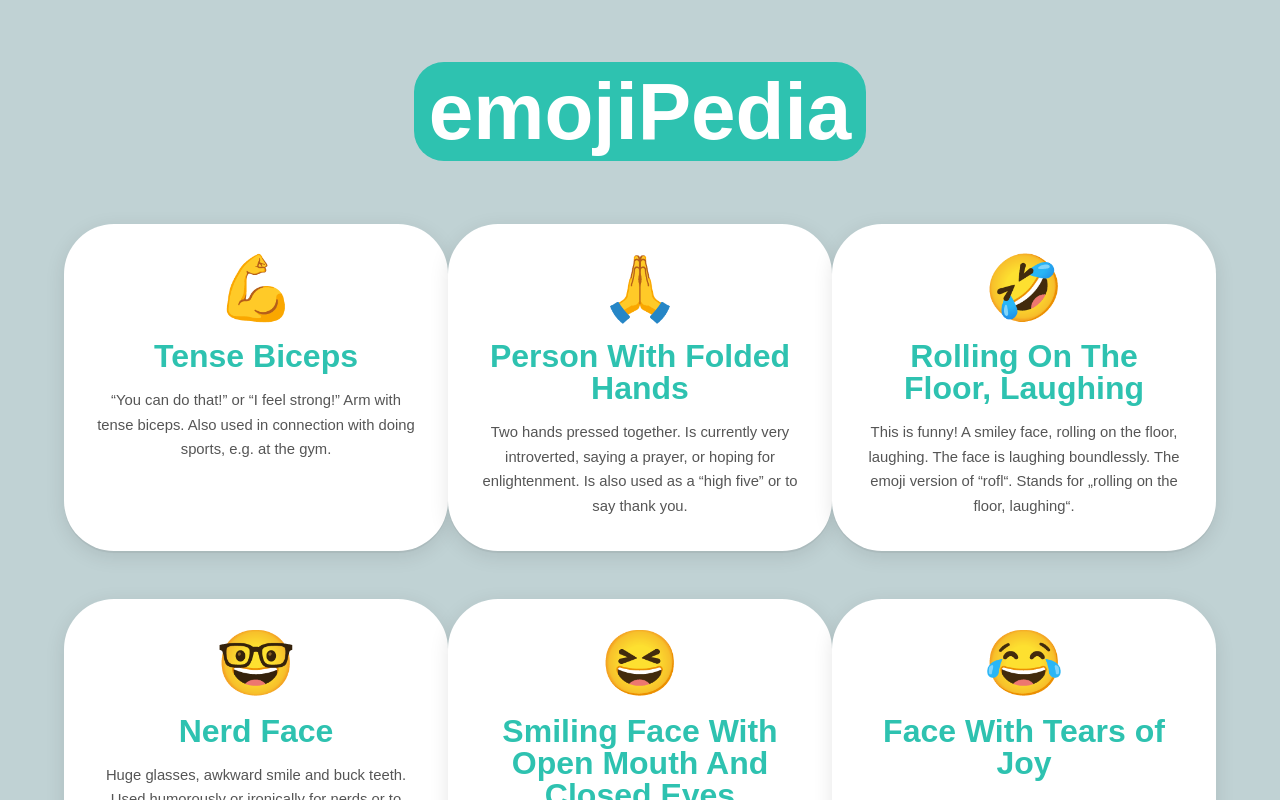
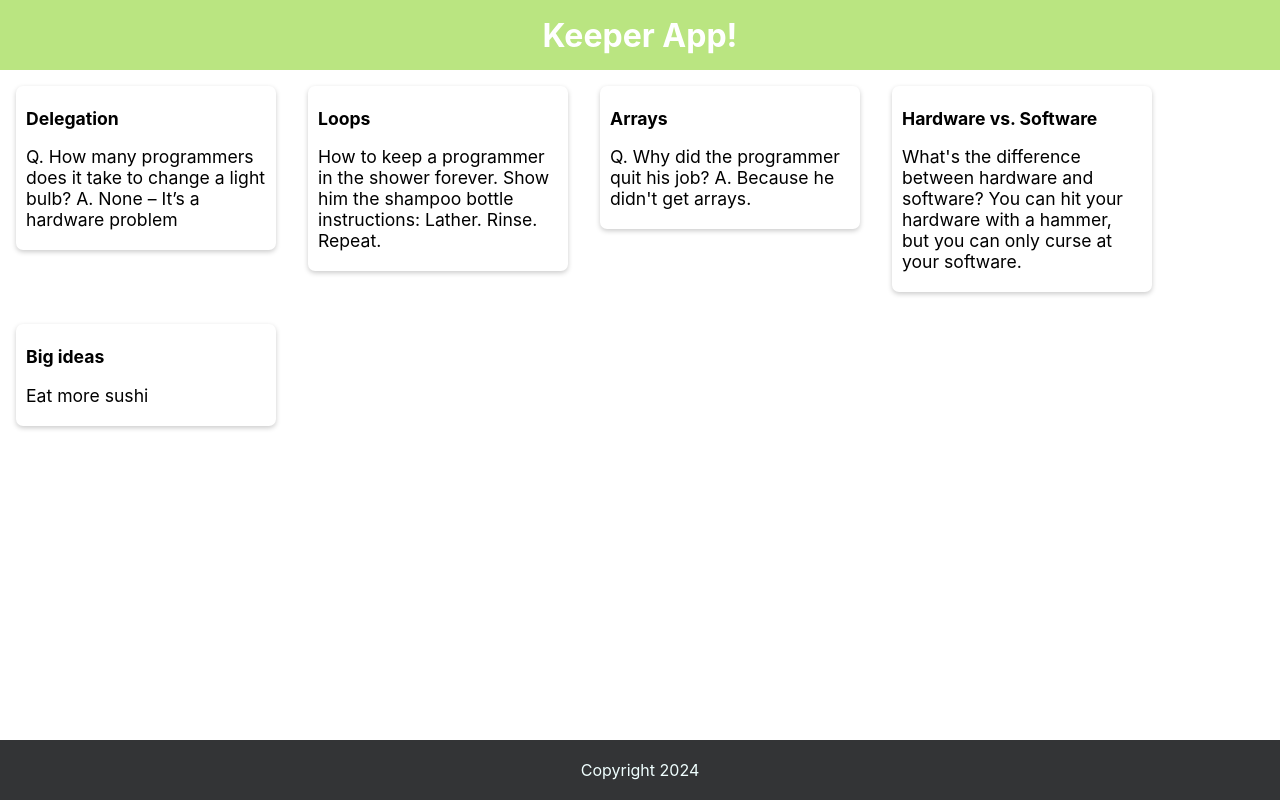
Before and after one commit to satya0214/learningReactJs, a React (Create React App) app: page / in a window 1280 px wide. Shown: the top 800 px of the page. Built offline with nearby package versions, Linux system fonts and the light colour scheme.

Commit message:
Keeper App second update

```diff
--- a/src/App.css
+++ b/src/App.css
@@ -17,8 +17,11 @@
     transform: rotate(360deg);
   }
 } */
+html {
+  font-family: "Montserrat", sans-serif;
+}
 
-/* .header{
+.header{
   background-color: #bae581;
   color: white;
   height:70px;
@@ -27,9 +30,9 @@
   display: flex;
   justify-content: center;
   align-items: center;
-} */
+}
 
-/* footer{
+footer{
   position: absolute;
   bottom: 0;
   background-color: #333436;
@@ -40,22 +43,34 @@
   justify-content: center;
   align-items: center;
 
-}  */
+}
 
-/* .note{
-  border-radius: 20px;
-  margin: 30px 0 0 20px;
-  width: 180px;
-  height: 70px;
-  border: none;
-  outline: none;
-  box-shadow: 5px 5px 5px grey;
+.note{
 
-} */
+  background: #fff;
+  border-radius: 7px;
+  box-shadow: 0 2px 5px #ccc;
+  padding: 10px;
+  width: 240px;
+  margin: 16px;
+  float: left;
 
-/* div p{
+}
+
+.note h1 {
+  font-size: 1.1em;
+  margin-bottom: 6px;
+}
+.note p {
+  font-size: 1.1em;
+  margin-bottom: 10px;
+  white-space: pre-wrap;
+  word-wrap: break-word;
+}
+
+div p{
 text-align: left;
-} */
+}
 
 
 /* body{
@@ -131,19 +146,13 @@ img {
   color: #1a7e76;
 } */
 
-body{
+/* body{
   font-family: "Montserrat", sans-serif;
   font-weight: 400;
   line-height: 1.666;
   background: #c0d2d4;
   color: #555;
 }
-
-/* .heading{
-  background-color:#2ec2b0;;
-} */
-
-
 
 h1 {
   font-weight: 900;
@@ -224,4 +233,4 @@ dd dl .term {
 
 .meaning > .term > dt {
   margin-bottom: 1rem;
-}
+} */
--- a/src/App.js
+++ b/src/App.js
@@ -1,13 +1,14 @@
 import logo from './logo.svg';
 import './App.css';
 // import Heading from './Heading';
-// import Header from './components/Header';
-// import Footer from './components/Footer';
-// import Note from './components/Note';
+import Header from './components/Header';
+import Footer from './components/Footer';
+import Note from './components/Note';
+import Node from './constants/Constants';
 //  import Card from './components/Card';
 //  import Contact from './components/Contact';
-import Entry from './components/Entry';
-import emojiPedia from './components/emojiPedia';
+// import Entry from './components/Entry';
+// import emojiPedia from './components/emojiPedia';
 
 
 // function createCard(Contact){
@@ -22,35 +23,47 @@ import emojiPedia from './components/emojiPedia';
 //   )
 // }
 
-function createEmoji(emojiPedia){
-  return(
-    <Entry
-    key={emojiPedia.id}
-    emoji = {emojiPedia.emoji}
-    name={emojiPedia.name}
-    meaning = {emojiPedia.meaning}
-    />
+// function createEmoji(emojiPedia){
+//   return(
+//     <Entry
+//     key={emojiPedia.id}
+//     emoji = {emojiPedia.emoji}
+//     name={emojiPedia.name}
+//     meaning = {emojiPedia.meaning}
+//     />
+//   )
+// }
+
+function Createnode(node){
+  return (
+    <Note
+  key = {node.key}
+  title={node.title}
+  content = {node.content}
+  />
   )
 }
+
 
 function App() {
   return (
     <div>
       {/* <Heading /> */}
-      {/* <Header />
-      <Note />
+      <Header />
+      {Node.map(Createnode)}
       <Footer />
-      <Card /> */}
-    {/* <Note /> */}
+
+
+      {/* <Card /> */}
 
     {/* <h1 className="heading">My Contacts</h1>
     {Contact.map(createCard)} */}
     {/* <h1 className="heading">emojipedia</h1>
     {emojiPedia.map(createEmoji)} */}
-<h1>
+      {/* <h1>
         <span className='heading'>emojiPedia</span>
       </h1>
-      <dl className="meaning">{emojiPedia.map(createEmoji)}</dl>
+      <dl className="meaning">{emojiPedia.map(createEmoji)}</dl> */}
     </div>
   );
 }
--- a/src/components/Header.jsx
+++ b/src/components/Header.jsx
@@ -10,7 +10,7 @@ function Header(){
 
     return (
         <>
-        <h1 className="header">Keeper Appvvvv!</h1>
+        <h1 className="header">Keeper App!</h1>
 
         </>
 
--- a/src/components/Note.jsx
+++ b/src/components/Note.jsx
@@ -1,16 +1,12 @@
-import Card from './Card'
- function Note(){
+
+ function Note(props){
     return(
       <div className="note">
-        <p>This is the Title</p>
-        <p>This is the content</p>
 
-       <Card
-     name ="Hatta"
-     img = "https://www.fnordware.com/superpng/pnggrad16rgb.png"
-     alt='pnggrad16rgb'
+        <h1>{props.title}</h1>
+        <p>{props.content}</p>
 
-     />
+
       </div>
     )
  }
--- /dev/null
+++ b/src/constants/Constants.js
@@ -0,0 +1,33 @@
+ const Node = [
+    {
+        key:'1',
+        title:'Delegation',
+        content:
+        "Q. How many programmers does it take to change a light bulb? A. None – It’s a hardware problem"
+    },
+    {
+        key:'2',
+        title:'Loops',
+        content:
+        'How to keep a programmer in the shower forever. Show him the shampoo bottle instructions: Lather. Rinse. Repeat.'
+    },
+    {
+        key:'3',
+        title:'Arrays',
+        content:
+        "Q. Why did the programmer quit his job? A. Because he didn't get arrays."
+    },
+    {
+        key: 4,
+        title: "Hardware vs. Software",
+        content:
+          "What's the difference between hardware and software? You can hit your hardware with a hammer, but you can only curse at your software."
+    },
+    {
+        key: 5,
+        title: "Big ideas",
+        content: "Eat more sushi"
+    }
+ ];
+
+ export default Node;
```
